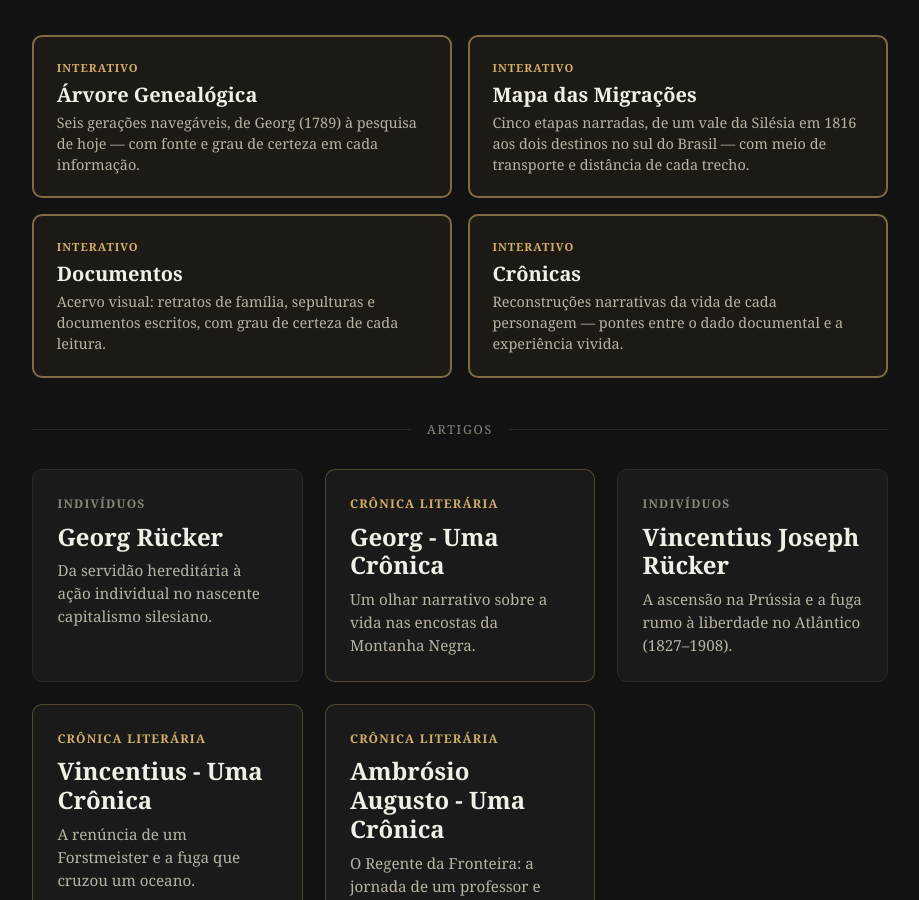
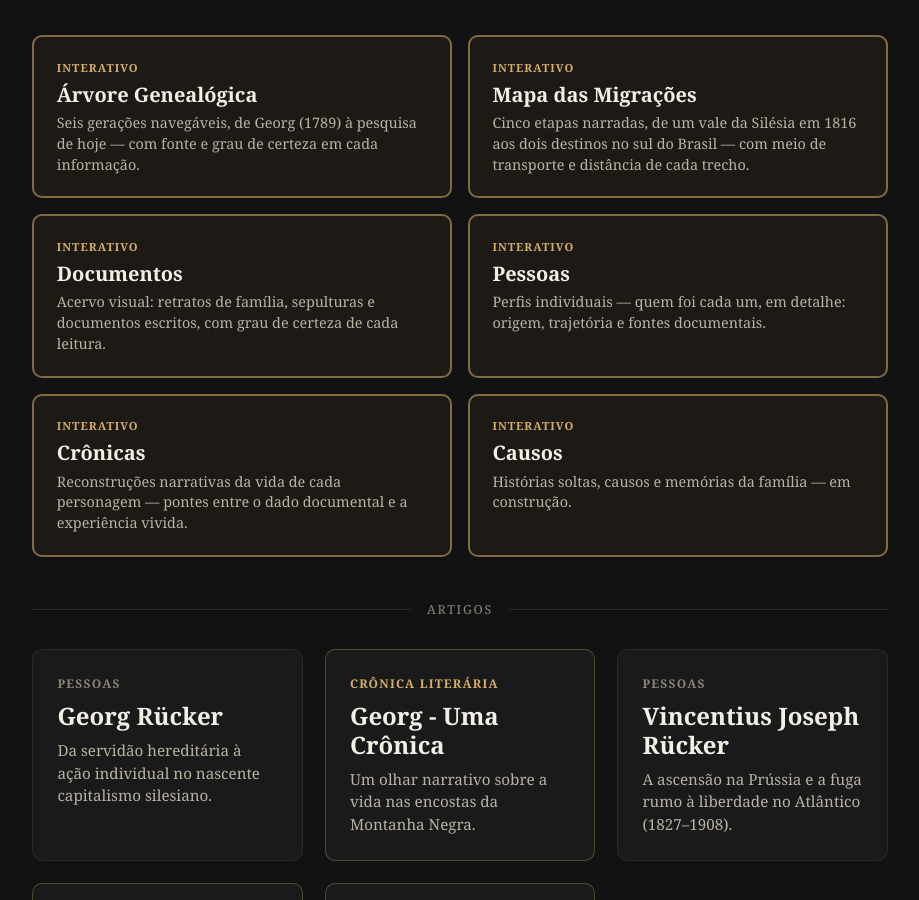
Before and after one commit to frucker-muss/frucker-muss.github.io, a Jekyll site: the page built from familia.html, in a window 1280 px wide and 900 px high, scrolled down 212 px. Shown: the whole window, without its empty margins (180-1099 px from the left). Built offline with Jekyll 4.4.1, drawn with Linux system fonts in a browser that asks for light colours.

Commit message:
Add Pessoas and Causos cards; rename Indivíduos badge to Pessoas
familia/pessoas.html é a nova página índice de perfis individuais
(Georg, Vincentius), no mesmo padrão de familia/cronicas.html.
familia/causos.html é um placeholder "em construção" para histórias
soltas/memórias da família. Badge "Indivíduos" nos cards de perfil
renomeada para "Pessoas" por consistência com o novo card.

Co-Authored-By: Claude Sonnet 5 <noreply@anthropic.com>

```diff
--- a/familia.html
+++ b/familia.html
@@ -74,11 +74,25 @@ title: "Família Rücker"
     <p style="font-size: 0.9rem; line-height: 1.45;">Acervo visual: retratos de família, sepulturas e documentos escritos, com grau de certeza de cada leitura.</p>
   </a>
 
+  <!-- Cartão: Pessoas -->
+  <a href="{{ '/familia/pessoas.html' | relative_url }}" class="card" style="padding: 1.3rem 1.4rem; text-align: left; justify-content: flex-start; border: 2px solid rgba(212, 175, 106, 0.55); background-color: rgba(212, 175, 106, 0.06); min-height: auto;">
+    <span style="font-size: 0.7rem; color: #d4af6a; text-transform: uppercase; letter-spacing: 0.09em; margin-bottom: 0.35rem; display: block; font-weight: bold;">Interativo</span>
+    <h3 style="margin-bottom: 0.4rem; font-size: 1.25rem; border: none;">Pessoas</h3>
+    <p style="font-size: 0.9rem; line-height: 1.45;">Perfis individuais — quem foi cada um, em detalhe: origem, trajetória e fontes documentais.</p>
+  </a>
+
   <!-- Cartão: Crônicas -->
   <a href="{{ '/familia/cronicas.html' | relative_url }}" class="card" style="padding: 1.3rem 1.4rem; text-align: left; justify-content: flex-start; border: 2px solid rgba(212, 175, 106, 0.55); background-color: rgba(212, 175, 106, 0.06); min-height: auto;">
     <span style="font-size: 0.7rem; color: #d4af6a; text-transform: uppercase; letter-spacing: 0.09em; margin-bottom: 0.35rem; display: block; font-weight: bold;">Interativo</span>
     <h3 style="margin-bottom: 0.4rem; font-size: 1.25rem; border: none;">Crônicas</h3>
     <p style="font-size: 0.9rem; line-height: 1.45;">Reconstruções narrativas da vida de cada personagem — pontes entre o dado documental e a experiência vivida.</p>
+  </a>
+
+  <!-- Cartão: Causos -->
+  <a href="{{ '/familia/causos.html' | relative_url }}" class="card" style="padding: 1.3rem 1.4rem; text-align: left; justify-content: flex-start; border: 2px solid rgba(212, 175, 106, 0.55); background-color: rgba(212, 175, 106, 0.06); min-height: auto;">
+    <span style="font-size: 0.7rem; color: #d4af6a; text-transform: uppercase; letter-spacing: 0.09em; margin-bottom: 0.35rem; display: block; font-weight: bold;">Interativo</span>
+    <h3 style="margin-bottom: 0.4rem; font-size: 1.25rem; border: none;">Causos</h3>
+    <p style="font-size: 0.9rem; line-height: 1.45;">Histórias soltas, causos e memórias da família — em construção.</p>
   </a>
 
 </div>
@@ -97,7 +111,7 @@ title: "Família Rücker"
 
   <!-- Cartão: Georg (Perfil Histórico) -->
   <a href="{{ '/familia/georg-rucker.html' | relative_url }}" class="card" style="padding: 1.5rem; text-align: left; justify-content: flex-start;">
-    <span style="font-size: 0.75rem; color: #8a8578; text-transform: uppercase; letter-spacing: 0.1em; margin-bottom: 0.5rem; display: block; font-weight: bold;">Indivíduos</span>
+    <span style="font-size: 0.75rem; color: #8a8578; text-transform: uppercase; letter-spacing: 0.1em; margin-bottom: 0.5rem; display: block; font-weight: bold;">Pessoas</span>
     <h3 style="margin-bottom: 0.5rem; font-size: 1.5rem; border: none;">Georg Rücker</h3>
     <p style="font-size: 0.95rem;">Da servidão hereditária à ação individual no nascente capitalismo silesiano.</p>
   </a>
@@ -111,7 +125,7 @@ title: "Família Rücker"
 
   <!-- Cartão: Vincentius -->
   <a href="{{ '/familia/vincentius-joseph-rucker.html' | relative_url }}" class="card" style="padding: 1.5rem; text-align: left; justify-content: flex-start;">
-    <span style="font-size: 0.75rem; color: #8a8578; text-transform: uppercase; letter-spacing: 0.1em; margin-bottom: 0.5rem; display: block; font-weight: bold;">Indivíduos</span>
+    <span style="font-size: 0.75rem; color: #8a8578; text-transform: uppercase; letter-spacing: 0.1em; margin-bottom: 0.5rem; display: block; font-weight: bold;">Pessoas</span>
     <h3 style="margin-bottom: 0.5rem; font-size: 1.5rem; border: none;">Vincentius Joseph Rücker</h3>
     <p style="font-size: 0.95rem;">A ascensão na Prússia e a fuga rumo à liberdade no Atlântico (1827–1908).</p>
   </a>
```
Also changed, not shown: familia/causos.html (added, +15 -0 lines), familia/pessoas.html (added, +29 -0 lines).
